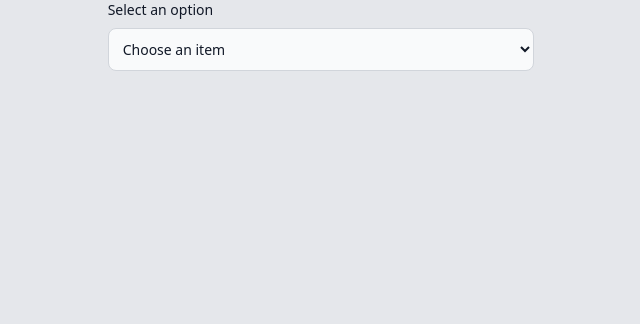
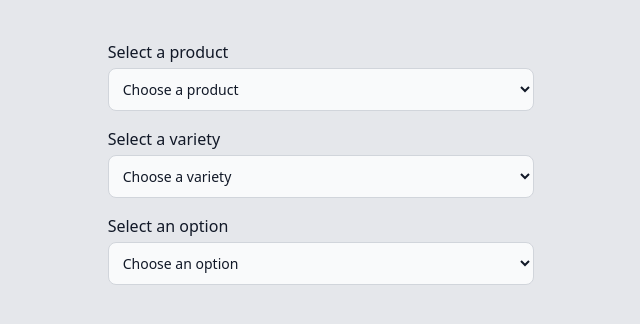
Before and after one commit to rncs92/Burti, a PHP site: template app/Views/Index/index.html.twig in a window 1280 px wide. Shown: the part 80-404 px from the top of the page, without its empty margins (319-959 px from the left). Run offline with PHP 8.4, Linux system fonts and the light colour scheme; the template is opened without the code that fills it: most values are stand-ins (such as "Sample title", 1, 10 or a date in 2020); some libraries are stand-ins or nearby versions.

Commit message:
Update 13/10

```diff
--- a/app/Controller/IndexController.php
+++ b/app/Controller/IndexController.php
@@ -18,10 +18,11 @@ class IndexController
     public function index(): TwigView
     {
         $items = $this->productServices->handle();
-
+        $jsonItems = json_encode($items);
 
         return new TwigView('Index/index', [
-            'items' => $items
+            'items' => $items,
+            'jsonItems' => $jsonItems
         ]);
     }
 }
--- a/app/Views/Index/index.html.twig
+++ b/app/Views/Index/index.html.twig
@@ -1,12 +1,10 @@
-<!doctype html>
+<!DOCTYPE html>
 <html lang="en">
 <head>
     <meta charset="UTF-8">
-    <meta name="viewport"
-          content="width=device-width, user-scalable=no, initial-scale=1.0, maximum-scale=1.0, minimum-scale=1.0">
-    <meta http-equiv="X-UA-Compatible" content="ie=edge">
+    <meta name="viewport" content="width=device-width, initial-scale=1.0">
+    <title>Burti</title>
     <script src="https://cdn.tailwindcss.com"></script>
-    <title>Burti</title>
 </head>
 <body class="bg-gray-200 w-screen h-screen">
 <section class="relative mx-auto w-fit">
@@ -21,25 +19,92 @@
         </div>
     </nav>
 </section>
-<div class="flex justify-center">
+<div class="flex justify-center mt-10">
     <div class="w-1/3">
-        <label for="items" class="block mb-2 text-sm font-medium text-gray-900 dark:text-white">Select an
+        <label for="items" class="block mb-1 text-md font-medium text-gray-900 dark:text-white">Select a product</label>
+        <select id="items"
+                class="bg-gray-50 border border-gray-300 text-gray-900 text-sm rounded-lg focus:ring-blue-500 focus:border-blue-500 block w-full p-2.5">
+            <option value="" selected disabled>Choose a product</option>
+            {% for item in items %}
+                <option value="{{ item.code }}">{{ item.description }}</option>
+            {% endfor %}
+        </select>
+        <label for="varieties" class="block mb-1 mt-4 text-md font-medium text-gray-900 dark:text-white">Select a
+            variety</label>
+        <select id="varieties"
+                class="bg-gray-50 border border-gray-300 text-gray-900 text-sm rounded-lg focus:ring-blue-500 focus:border-blue-500 block w-full p-2.5">
+            <option value="" selected disabled>Choose a variety</option>
+        </select>
+        <label for="options" class="block mb-1 mt-4 text-md font-medium text-gray-900 dark:text-white">Select an
             option</label>
-        <select id="items"
-                class="bg-gray-50 border border-gray-300 text-gray-900 text-sm rounded-lg focus:ring-blue-500 focus:border-blue-500 block w-full p-2.5 dark:bg-gray-700 dark:border-gray-600 dark:placeholder-gray-400 dark:text-white dark:focus:ring-blue-500 dark:focus:border-blue-500">
-            <option selected>Choose an item</option>
-            {% for item in items %}
-            <option value={{ item.code }}>{{ item.description }}</option>
-        {% for variety in item.varieties %}
-          {{ variety.code }}{{ variety.description }}
-            {% for option in variety.options %}
-                {{ option.code }}
-                {{ option.description }}
-            {% endfor %}
-        {% endfor %}
-        {% endfor %}
+        <select id="options"
+                class="bg-gray-50 border border-gray-300 text-gray-900 text-sm rounded-lg focus:ring-blue-500 focus:border-blue-500 block w-full p-2.5">
+            <option value="" selected disabled>Choose an option</option>
         </select>
     </div>
 </div>
+
+<script>
+    document.addEventListener("DOMContentLoaded", function () {
+        // Get references to the select elements
+        const productSelect = document.getElementById("items");
+        const varietySelect = document.getElementById("varieties");
+        const optionSelect = document.getElementById("options");
+
+        // Define the product data
+        const products = {{ jsonItems|raw }};
+
+        // Listen for changes in the product select
+        productSelect.addEventListener("change", () => {
+            // Clear the other selects
+            varietySelect.innerHTML = '<option value="" selected disabled>Choose a variety</option>';
+            optionSelect.innerHTML = '<option value="" selected disabled>Choose an option</option>';
+
+            // Get the selected product code
+            const selectedProductCode = productSelect.value;
+
+            // Find the selected product data
+            const selectedProduct = products.find(product => product.code === selectedProductCode);
+
+            if (selectedProduct) {
+                // Populate the variety select with the product's varieties
+                for (const variety of selectedProduct.varieties) {
+                    const varietyOption = document.createElement("option");
+                    varietyOption.value = variety.code;
+                    varietyOption.textContent = variety.description;
+                    varietySelect.appendChild(varietyOption);
+                }
+            }
+        });
+
+        // Listen for changes in the variety select
+        varietySelect.addEventListener("change", () => {
+            // Clear the option select
+            optionSelect.innerHTML = '<option value="" selected disabled>Choose an option</option>';
+
+            // Get the selected variety
+            const selectedVariety = varietySelect.value;
+
+            // Find the selected product data
+            const selectedProductCode = productSelect.value;
+            const selectedProduct = products.find(product => product.code === selectedProductCode);
+
+            if (selectedProduct) {
+                // Find the selected variety's options
+                const varietyOptions = selectedProduct.varieties.find(variety => variety.code === selectedVariety);
+
+                if (varietyOptions) {
+                    // Populate the option select with the variety's options
+                    for (const option of varietyOptions.options) {
+                        const optionOption = document.createElement("option");
+                        optionOption.value = option.code;
+                        optionOption.textContent = option.description;
+                        optionSelect.appendChild(optionOption);
+                    }
+                }
+            }
+        });
+    });
+</script>
 </body>
 </html>
```
Also changed, not shown: app/Models/Item.php (+15 -4 lines), app/Models/Option.php (+13 -3 lines), app/Models/Variety.php (+15 -4 lines).
